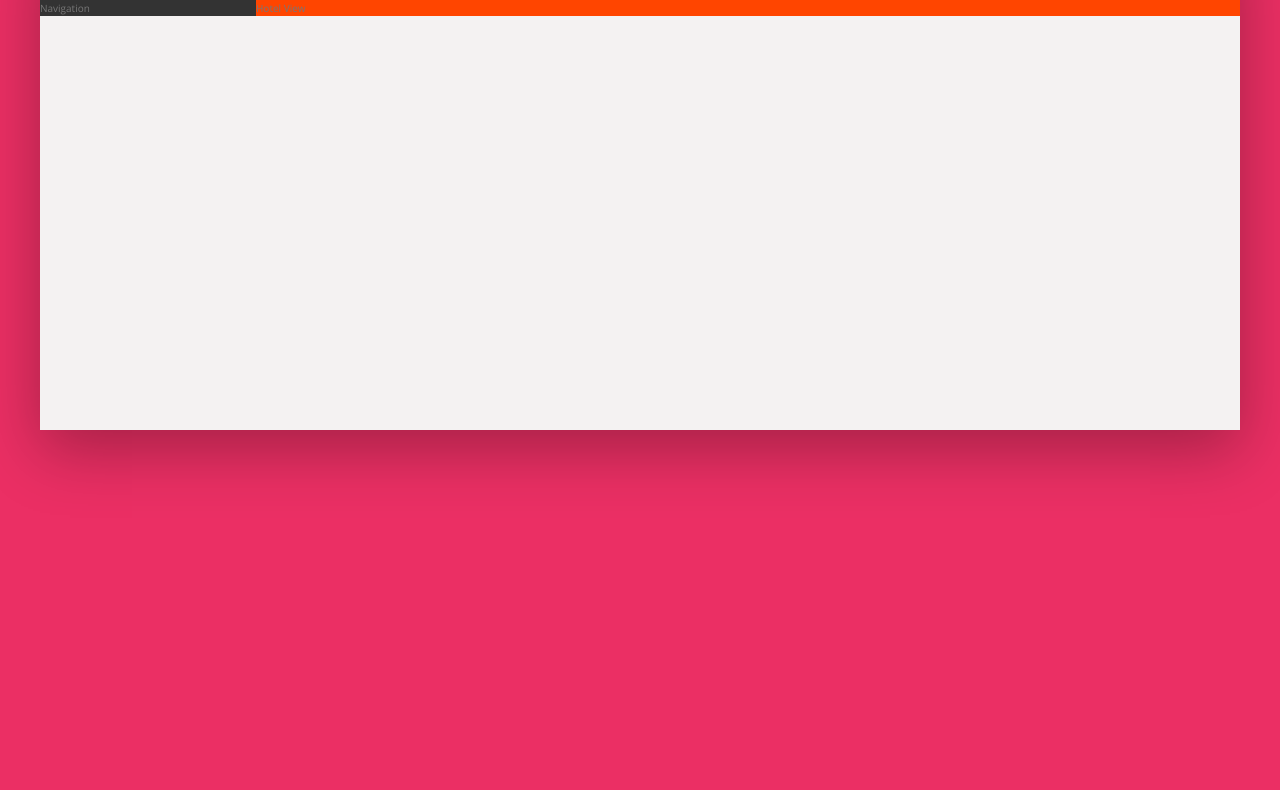
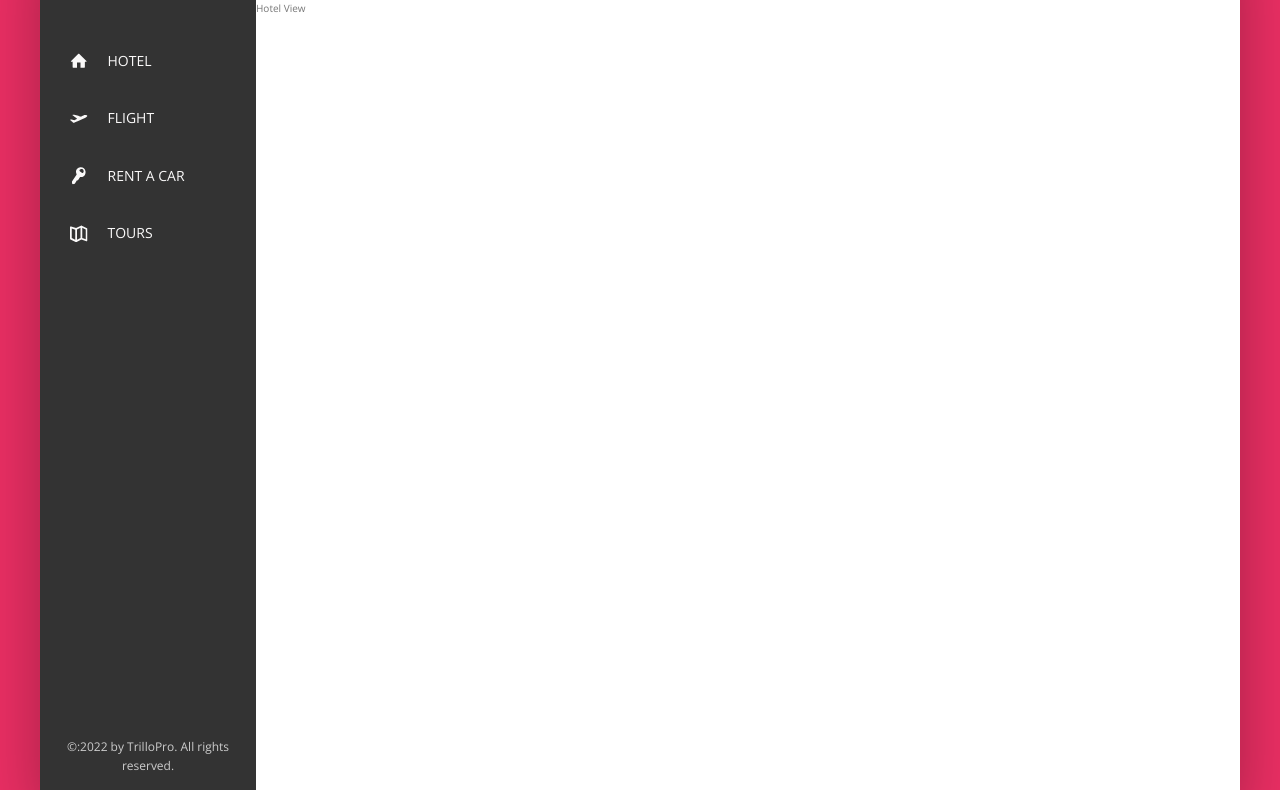
Before and after one commit to likeam/TrilloPro, a website: page index.html in a window 1280 px wide. Shown: the part 150-940 px from the top of the page. Before the commit the page ends 880 px from the top, so only its background shows below. Drawn offline with nearby package versions, Linux system fonts and the light colour scheme.

Commit message:
Navigation

```diff
--- a/index.html
+++ b/index.html
@@ -41,7 +41,43 @@
         </header>
         <div class="content">
             <nav class="sidebar">
-                Navigation
+                <ul class="sidebar-nav">
+                    <li class="sidebar-nav__item">
+                        <a href="#" class="sidebar-nav__link">
+                            <svg class="sidebar-nav__icon">
+                                <use xlink:href="img/sprite.svg#icon-home"></use>
+                            </svg>
+                            <span>Hotel</span>
+                        </a>
+                    </li>
+                    <li class="sidebar-nav__item">
+                        <a href="#" class="sidebar-nav__link">
+                            <svg class="sidebar-nav__icon">
+                                <use xlink:href="img/sprite.svg#icon-aircraft-take-off"></use>
+                            </svg>
+                            <span>Flight</span>
+                        </a>
+                    </li>
+                    <li class="sidebar-nav__item">
+                        <a href="#" class="sidebar-nav__link">
+                            <svg class="sidebar-nav__icon">
+                                <use xlink:href="img/sprite.svg#icon-key"></use>
+                            </svg>
+                            <span>Rent A Car</span>
+                        </a>
+                    </li>
+                    <li class="sidebar-nav__item">
+                        <a href="#" class="sidebar-nav__link">
+                            <svg class="sidebar-nav__icon">
+                                <use xlink:href="img/sprite.svg#icon-map"></use>
+                            </svg>
+                            <span>Tours</span>
+                        </a>
+                    </li>
+                </ul>
+                <div class="legal">
+                    &copy:2022 by TrilloPro. All rights reserved.
+                </div>
             </nav>
             <main class="hotel-view">
                 Hotel View
--- a/sass/_components.scss
+++ b/sass/_components.scss
@@ -24,7 +24,15 @@
         }
     }
     &__button{
+        background-color: var(--grey-light-2);
+        border: none;
 
+        &:focus{
+            outline: none;
+        }
+        &:active{
+            transform: translateY(2px);
+        }
     }
     &__icon{
         height: 2rem;
@@ -35,10 +43,10 @@
 //USER NAVIGATION
 .user-nav{
 
-    display: flex;
     align-self: stretch;
     display: flex;
     align-items: center;
+
     & > * {
         padding: 0 2rem;
         cursor: pointer;
@@ -46,17 +54,21 @@
         display: flex;
         align-items: center;
     }
+
     & > *:hover{
         background-color: var(--grey-light-2);
     }
+
     &__icon-box{
         position: relative;
     }
+
     &__icon{
         height: 2.25rem;
         width: 2.25rem;
         fill: var(--grey-dark-2);
     }
+
     &__notification{
         font-size: .8rem;
         height: 1.75rem;
@@ -71,14 +83,73 @@
         justify-content: center;
         align-items: center;
     }
-    &__user{}
+
     &__user-photo{
         height: 3.75rem;
         border-radius: 50%;
         margin-left: 1rem;
+    }
+}
+
+// SIDE NAVIGATION
+
+.sidebar-nav{
+    font-size: 1.4rem;
+    list-style: none;
+    margin-top: 3.5rem;
+
+    &__item{
+        position: relative;
+        &:not(:last-child){
+            margin-bottom: .5rem;
+        }
+
+    }
+    &__item::before{
+        content: "";
+        position: absolute;
+        top: 0;
+        left: 0;
+        height: 100%;
+        width: 3px;
+        background-color: var(--color-primary);
+        transform: scaleX(0);
+        transform-origin: left;
+        transition: transform 1s ease-in-out;
+    }
+
+    &__item:hover::before{
+        transform: scaleX(1);
+        width: 100%;
+    }
+
+    &__link:link,
+    &__link:visited{
+        color: var(--grey-light-1);
+        text-decoration: none;
+        text-transform: uppercase;
+        display: block;
+        padding: 1.5rem 3rem;
+        position: relative;
+        z-index: 10;
+
+        display: flex;
+        align-items: center;
 
 
     }
-    &__user-name{}
+    &__icon{
+        width: 1.75rem;
+        height: 1.75rem;
+        margin-right: 2rem ;
+        fill: currentColor;
+    }
+}
 
+// LEGAL
+.legal{
+    font-size: 1.2rem;
+    color: var(--grey-light-4);
+    text-align: center;
+    padding: 2.5rem;
 }
--- a/sass/_layout.scss
+++ b/sass/_layout.scss
@@ -18,11 +18,15 @@ min-height: 50rem;
     display: flex;
 }
 .sidebar{
- background-color: var(--grey-dark-1);
- flex: 0 0 18%;
+    background-color: var(--grey-dark-1);
+    flex: 0 0 18%;
+    display: flex;
+    flex-direction: column;
+    justify-content: space-between;
 }
 .hotel-view{
-    background-color:orangered;
+    background-color:#fff;
+    height: 80rem;
     flex: 1;
 
 }
```
Also changed, not shown: css/style.css.
